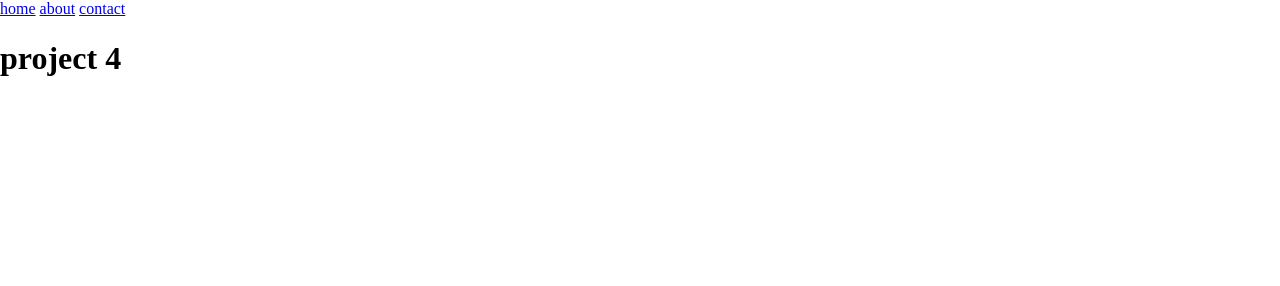
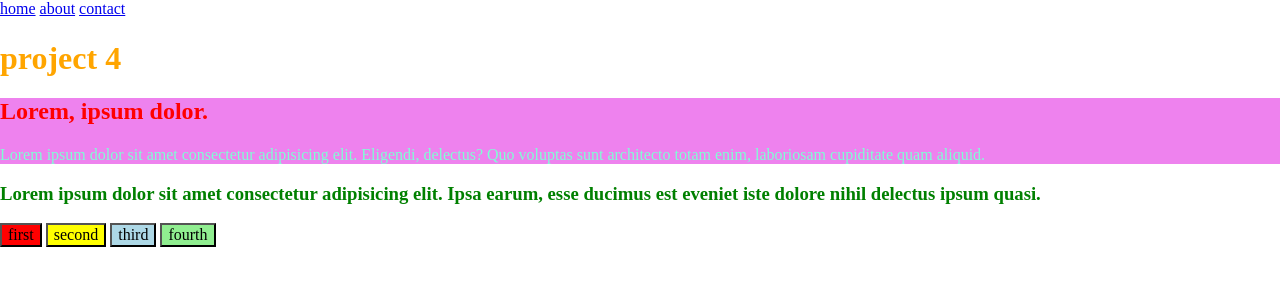
Before and after one commit to millieyi/project4-june2022, a plain HTML site: page project4/index.html in a window 1280 px wide. Drawn offline with nearby package versions, Linux system fonts and the light colour scheme.

Commit message:
class combos

```diff
--- a/project4/assets/css/buttons.css
+++ b/project4/assets/css/buttons.css
@@ -0,0 +1,20 @@
+.btn-submit {
+    background-color: lightsalmon;
+    font-size: 24px;
+}
+
+.btn-danger {
+    background-color: red;
+}
+
+.btn-warning {
+    background-color: yellow;
+}
+
+.btn-info {
+    background-color: lightblue;
+}
+
+.btn-success {
+    background-color: lightgreen;
+}
--- a/project4/assets/css/component.css
+++ b/project4/assets/css/component.css
@@ -0,0 +1,3 @@
+.content {
+    background-color: violet;
+}
--- a/project4/assets/css/typography.css
+++ b/project4/assets/css/typography.css
@@ -0,0 +1,34 @@
+
+/*0-0-0*/
+
+/*type selector 0-1-0*/
+h1{
+    color: blue;
+}
+
+/*class selector 0-0-1*/
+.heading {
+    color: red;
+}
+
+/*id selector 1-0-0*/
+#heading {
+    color: orange;
+}
+
+.content h2{
+    color: red;
+}
+
+.content {
+    color: aquamarine;
+}
+
+h3.subheading {
+    color: green;
+}
+
+h2.sub-contact {
+    color: lightgreen;
+    background-color: black;
+}
--- a/project4/index.html
+++ b/project4/index.html
@@ -8,7 +8,7 @@
     <link rel="stylesheet" href="./assets/css/main.css">
     <link rel="icon" href="./assets/img/emoji.png">
 </head>
-<body>
+<body class="homepage">
     <header>
         <nav>
             <a href="./index.html">home</a>
@@ -16,7 +16,21 @@
             <a href="./contact.html">contact</a>
         </nav>
     </header>
-    <h1>project 4</h1>
-    <main></main>
+    <h1 class="heading" id="heading">project 4</h1>
+    <main>
+        <section class="content">
+            <h2>Lorem, ipsum dolor.</h2>
+            <p>Lorem ipsum dolor sit amet consectetur adipisicing elit. Eligendi, delectus? Quo voluptas sunt architecto totam enim, laboriosam cupiditate quam aliquid.</p>
+        </section>
+
+         <div>
+                <h3 class="subheading">Lorem ipsum dolor sit amet consectetur adipisicing elit. Ipsa earum, esse ducimus est eveniet iste dolore nihil delectus ipsum quasi.</h3>
+        </div>
+
+        <button class="btn btn-danger">first</button>
+        <button class="btn btn-warning">second</button>
+        <button class="btn btn-info">third</button>
+        <button class="btn btn-success"> fourth</button>
+    </main>
 </body>
 </html>
```
Also changed, not shown: project4/about.html (+1 -1 lines), project4/contact.html (+4 -2 lines).
